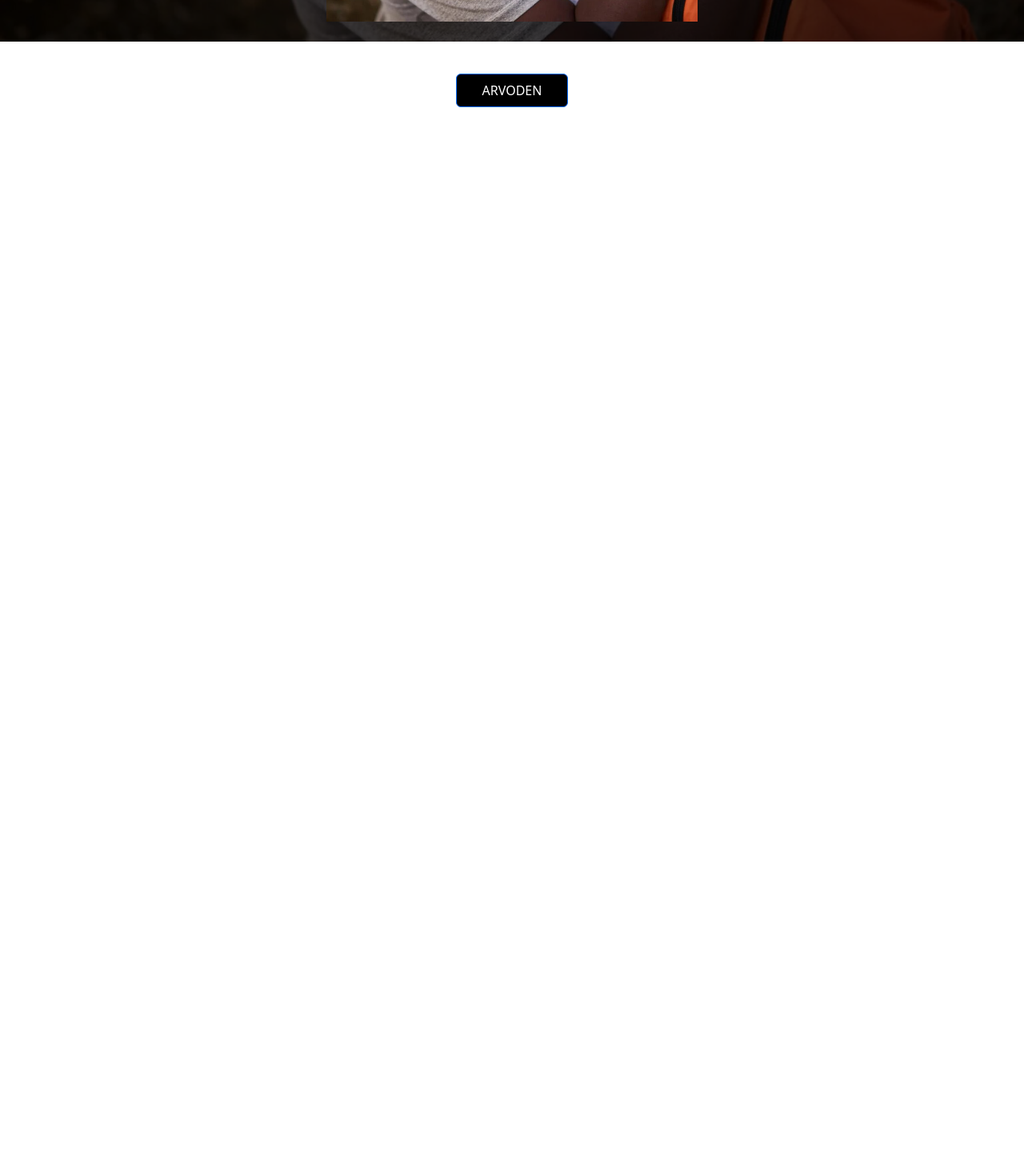
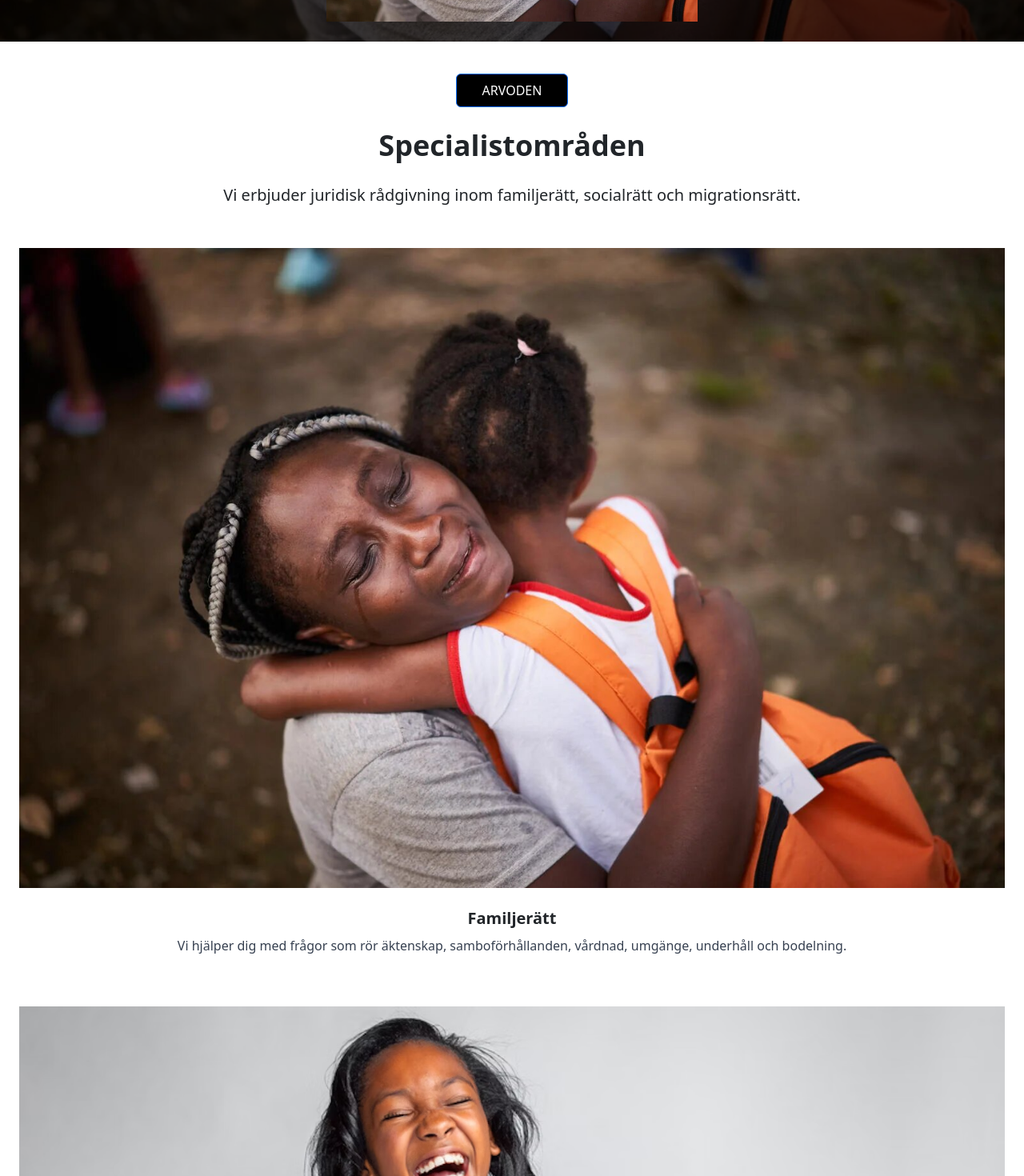
Before and after one commit to LucasEdwa/laywer-webpage, a React (Vite) app: page / in a window 1280 px wide. Shown: the part 1320-2790 px from the top of the page at 80% size. Before the commit the page ends 1454 px from the top, so only its background shows below. Built offline with nearby package versions, Linux system fonts and the light colour scheme.

Commit message:
component with all specializations.

```diff
--- a/src/components/Specializations.tsx
+++ b/src/components/Specializations.tsx
@@ -0,0 +1,33 @@
+import { SectionKey, sections } from "../models/ISections";
+
+export default function Specializations() {
+    return (
+        <>
+            <section className="w-full">
+                <div className="text-center flex flex-col gap-7 p-7">
+                    <h1 className="text-4xl font-bold">Specialistområden</h1>
+                    <p className="text-xl">Vi erbjuder juridisk rådgivning inom familjerätt, socialrätt och migrationsrätt.</p>
+                </div>
+                <div className="flex w-full flex-col justify-center gap-10 p-4">
+                    {Object.keys(sections).map((key) => {
+                        const section = sections[key as SectionKey];
+                        return (
+                            <div key={key} className=" text-center w-full">
+                                <img className="w-full h-[50rem] object-cover" src={section.image} alt={section.title} />
+                                <div className="px-6 py-4">
+                                    <div className="font-bold text-xl mb-2">{section.title}</div>
+                                    <p className="text-gray-700 text-base">{section.description}</p>
+                                </div>
+                            </div>
+                        );
+                    })}
+                </div>
+               <div className="flex justify-center  shadow-xl ">
+               <button className="bg-black hover:bg-gray-700 text-white font-bold py-2 px-8 rounded-md ">
+                    LÄS MER
+                </button>
+               </div>
+            </section>
+        </>
+    );
+}
--- a/src/main.tsx
+++ b/src/main.tsx
@@ -1,7 +1,7 @@
 import { StrictMode } from 'react';
 import { createRoot } from 'react-dom/client';
-import 'bootstrap/dist/css/bootstrap.min.css'; // Import Bootstrap CSS first
-import './index.css'; // Import Tailwind CSS after Bootstrap
+import 'bootstrap/dist/css/bootstrap.min.css';
+import './index.css';
 
 import App from './App.tsx';
 import { BrowserRouter } from 'react-router-dom';
--- a/src/pages/Home.tsx
+++ b/src/pages/Home.tsx
@@ -4,6 +4,7 @@ import { library } from '@fortawesome/fontawesome-svg-core';
 import { FontAwesomeIcon } from '@fortawesome/react-fontawesome';
 import { faAngleDown } from '@fortawesome/free-solid-svg-icons';
 import Modal from '../components/Modal';
+import Specializations from '../components/Specializations';
 library.add(faAngleDown);
 
 export default function Home() {
@@ -23,8 +24,10 @@ export default function Home() {
                 </div>
             </header>
             <Specialization />
+            <Modal />
+            <Specializations />
         </div>
-            <Modal />
+
         </>
     );
 }
```
